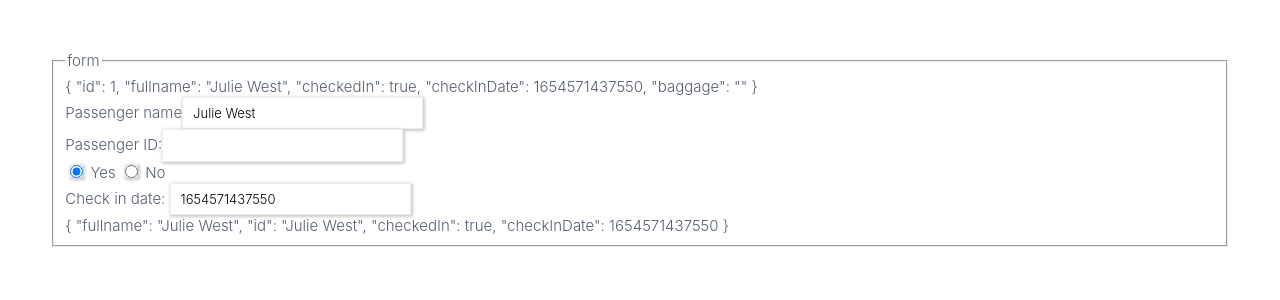
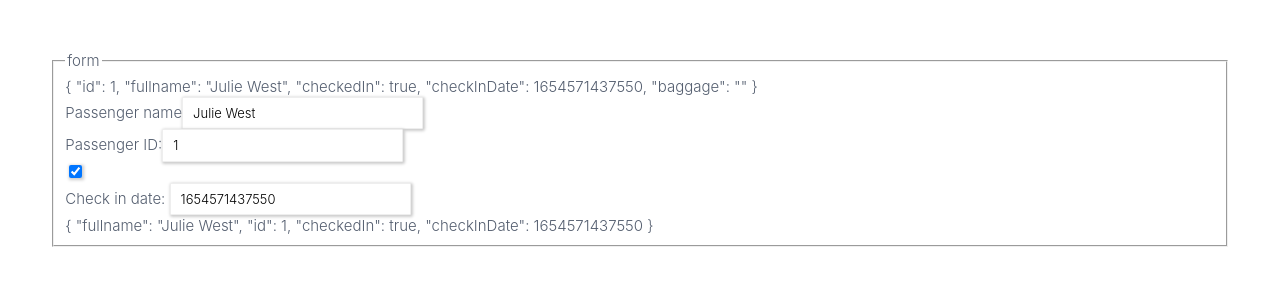
Before and after one commit to brunoredes/ultimatecourses-angular, an Angular app: page / in a window 1280 px wide. Shown: the top 300 px of the page. Built offline with nearby package versions, Linux system fonts and the light colour scheme; data requests are answered from the project's data file.

Commit message:
feat: removed input radio and transformed to a checkbox

```diff
--- a/src/app/modules/passenger-dashboard/components/passenger-form/passenger-form.component.html
+++ b/src/app/modules/passenger-dashboard/components/passenger-form/passenger-form.component.html
@@ -13,31 +13,18 @@
     </div>
     <div>
       <label for="id">Passenger ID:</label>
-      <input type="number" name="id" id="id" [ngModel]="detail?.fullname" />
+      <input type="number" name="id" id="id" [ngModel]="detail?.id" />
     </div>
 
     <div>
       <label for="checkedIn">
         <input
-          type="radio"
+          type="checkbox"
           name="checkedIn"
           id="checkedIn"
-          [value]="true"
           [ngModel]="detail?.checkedIn"
           (ngModelChange)="toggleCheckIn($event)"
         />
-        Yes
-      </label>
-      <label for="notChecked">
-        <input
-          type="radio"
-          name="checkedIn"
-          id="notCheckedIn"
-          [value]="false"
-          [ngModel]="detail?.checkedIn"
-          (ngModelChange)="toggleCheckIn($event)"
-        />
-        No
       </label>
     </div>
 
```
